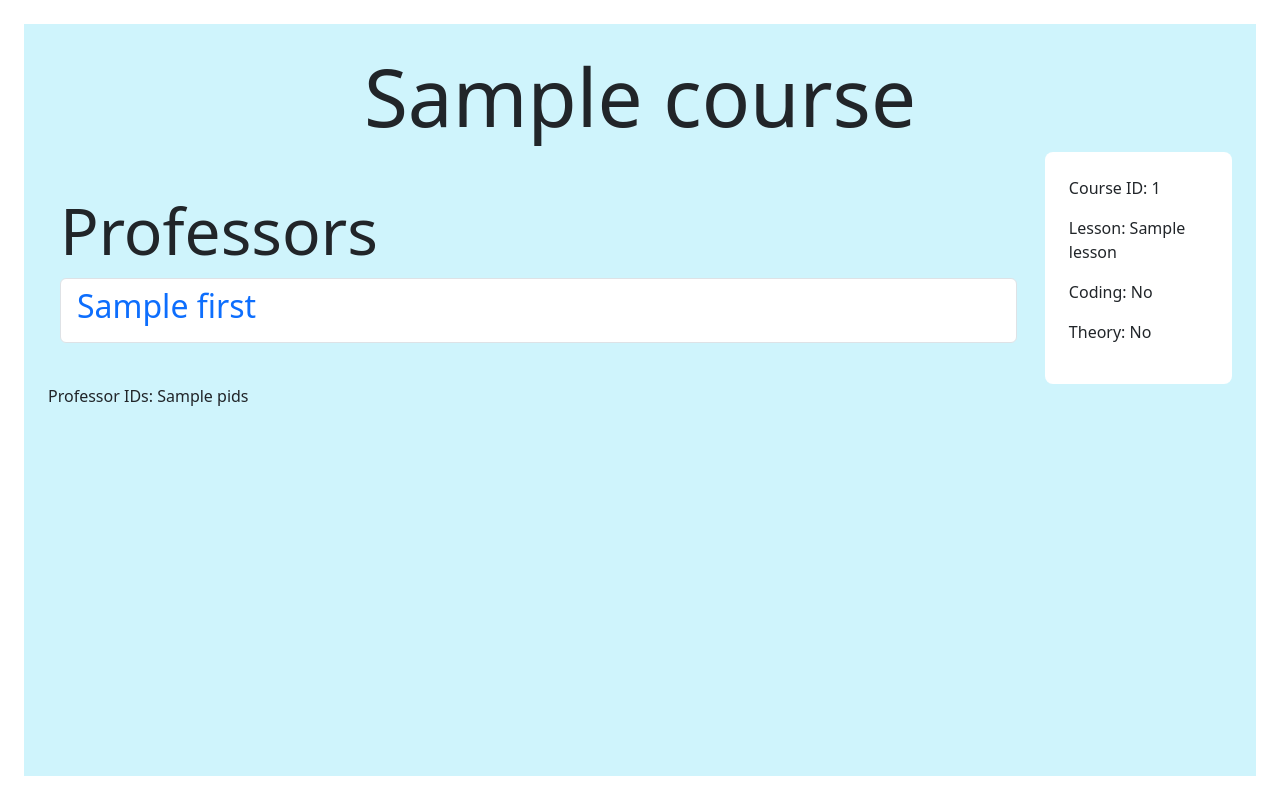
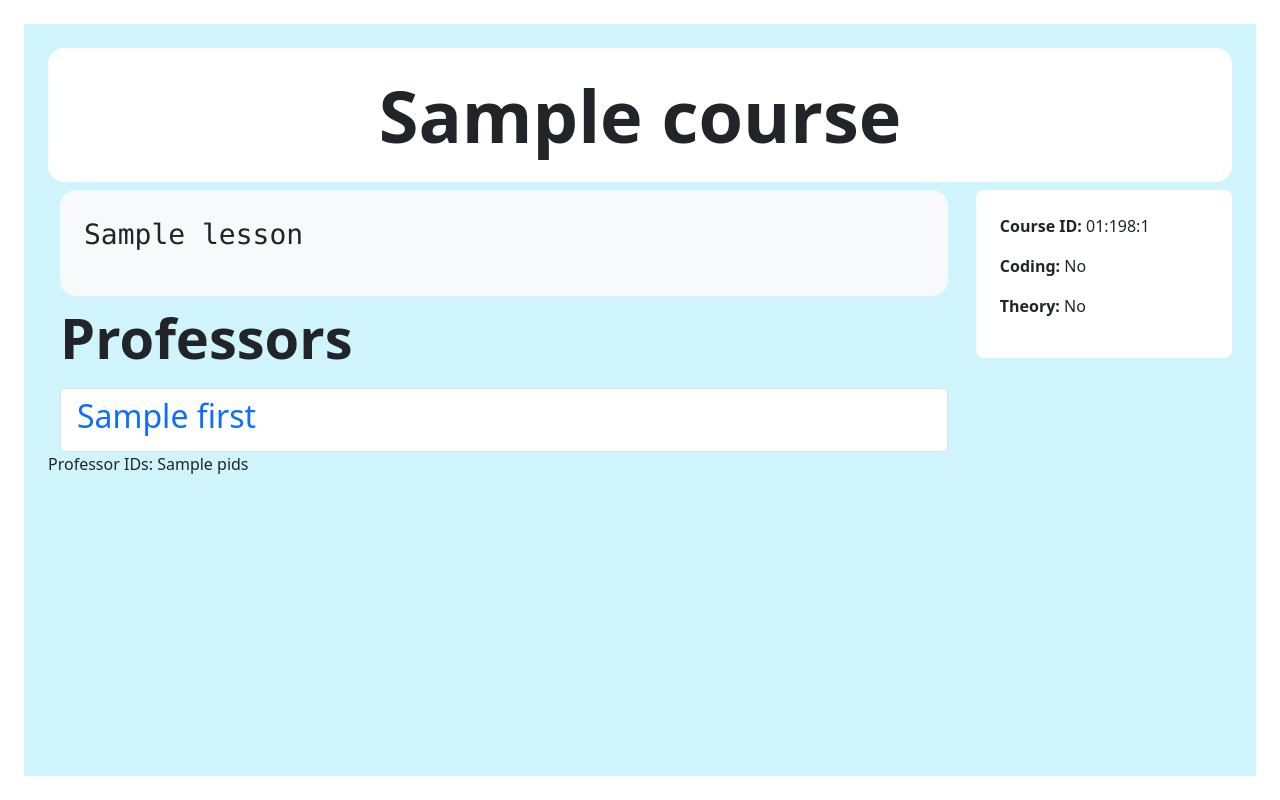
Before and after one commit to koolkusum/DragonHacks2024, a Python web app: template flask/templates/course.html in a window 1280 px wide. Run offline with Jinja, Linux system fonts and the light colour scheme; the template is opened without the code that fills it: most values are stand-ins (such as "Sample title", 1, 10 or a date in 2020).

Commit message:
amend course.html

```diff
--- a/flask/templates/course.html
+++ b/flask/templates/course.html
@@ -1,10 +1,13 @@
 {% extends "base_template.html" %} {% block content %}
 <div class="container-fluid align-items-center rounded-4 vh-100 p-4">
   <div class="bg-info-subtle flex flex-wrap h-100 p-4 gap-2">
-    <h2 class="display-1 text-center">{{ course.name }}</h2>
+    <h2 class="display-2 text-center fw-bold bg-body rounded-4 p-4">{{ course.name }}</h2>
     <div class="d-flex align-items-center gap-3">
       <div class="container-fluid">
-        <h3 class="display-3">Professors</h3>
+        <div class="container-fluid bg-body-tertiary rounded-4  p-4">
+            <p class="font-monospace text fs-3">{{ course.lesson }}</p>
+        </div>
+        <h3 class="display-4 py-2 fw-bold">Professors</h3>
         <ul class="list-group ">
 
           {% for prof_id in course.pids %}
@@ -20,11 +23,10 @@
           {% endfor %}
         </ul>
       </div>
-      <div class="flex flex-fill bg-body p-4 rounded-3">
-        <p>Course ID: {{ course.cid }}</p>
-        <p>Lesson: {{ course.lesson }}</p>
-        <p>Coding: {% if course.coding %} Yes {% else %} No {% endif %}</p>
-        <p>Theory: {% if course.theory %} Yes {% else %} No {% endif %}</p>
+      <div class="align-self-baseline bg-body p-4 rounded-3" style="width:25vw">
+        <p><strong>Course ID:</strong>   01:198:{{ course.cid }}</p>
+        <p><strong>Coding:</strong> {% if course.coding %} Yes {% else %} No {% endif %}</p>
+        <p><strong>Theory:</strong> {% if course.theory %} Yes {% else %} No {% endif %}</p>
       </div>
     </div>
     <p>Professor IDs: {{ course.pids }}</p>
--- a/flask/templates/forum.html
+++ b/flask/templates/forum.html
@@ -1,7 +1,7 @@
 {% extends "base_template.html" %} {% block content %}
 <div class="container-fluid align-items-center rounded-4 vh-100 p-4">
   <div class="bg-info-subtle flex flex-wrap h-100 p-4">
-      <h1 class="text-center flex flex-fill display-1">Courses</h1>
+      <h1 class="text-center flex flex-fill display-1 p-4">Courses</h1>
       <ul class="list-group">
         {% for course in courses %}
         <li class="list-group-item" aria-current="true">
```
Also changed, not shown: flask/templates/match.html (+16 -9 lines).
